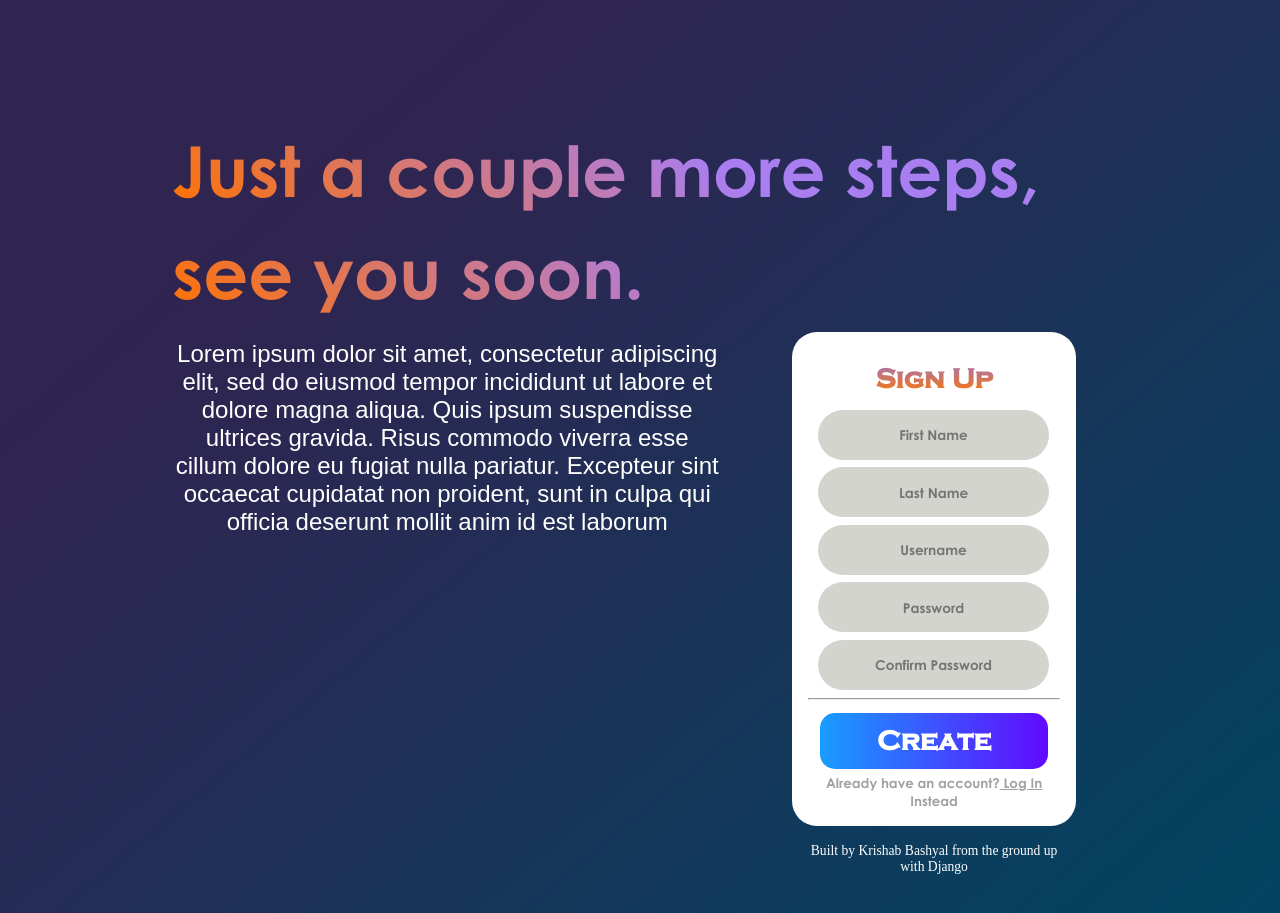
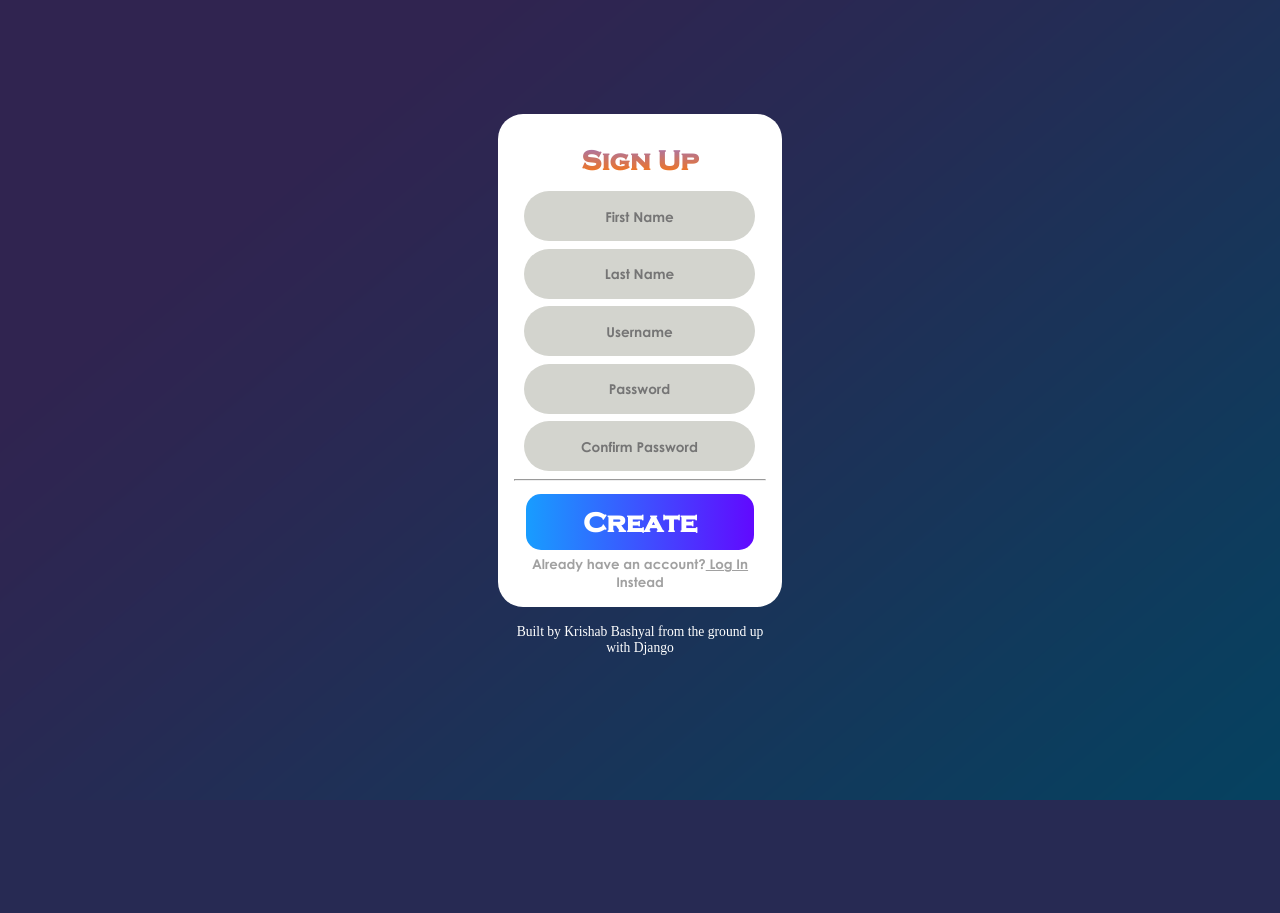
Before and after one commit to krishabbashyal/task-manager, a Django app: page /register/ in a window 1280 px wide. After the commit the page ends 800 px from the top, so only its background shows below. Run offline with Django 3.2, Linux system fonts and the light colour scheme.

Commit message:
Made some edits to login and register page in order to work with series of displays

```diff
--- a/mainProjectDir/users/static/users/users.css
+++ b/mainProjectDir/users/static/users/users.css
@@ -18,8 +18,8 @@ body {
     padding: 1rem;
     width: 20%;
     text-align: center;
-    margin-top: -18%;
-    margin-left: 62%;
+    margin: auto;
+    margin-top: 9%;
 }
 
 .login-panel{
@@ -29,8 +29,7 @@ body {
     width: 20%;
     text-align: center;
     margin: auto;
-    margin-top: -18%;
-    margin-left: 62%;
+    margin-top: 9%;
 }
 
 .register-card-title{
@@ -112,9 +111,11 @@ body {
     background-color: #d2f4db;
     color: #46763a;
     list-style: none;
-    margin-left: 57%;
-    position: absolute;
-    top: 15%;
+    margin: auto;
+    margin-top: 10%;
+    margin-left: 36%;
+    margin-bottom: -8%;
+
 }
 
 .form-control input{
@@ -161,8 +162,8 @@ body {
     padding: 1rem;
     width: 20%;
     text-align: center;
+    margin: auto;
     margin-top: -1%;
-    margin-left: 62%;
 
 }
 
@@ -173,34 +174,3 @@ body {
     font-family: 'Century Gothic';
     font-weight: bolder;
 }
-
-.text-one{
-    background-color: #6f00ff1f;
-    background-image: linear-gradient(45deg, #fe7204, #a97ef0, #a97ef0);
-    background-size: 100%;
-    -webkit-background-clip: text;
-    -moz-background-clip: text;
-    -webkit-text-fill-color: transparent;
-    -moz-text-fill-color: transparent;
-}
-
-.text-two{
-    margin-top: -3%;
-    background-color: #6f00ff1f;
-    background-image: linear-gradient(45deg, #fe7204, #a97ef0, #a97ef0);
-    background-size: 100%;
-    -webkit-background-clip: text;
-    -moz-background-clip: text;
-    -webkit-text-fill-color: transparent;
-    -moz-text-fill-color: transparent;
-}
-.text-paragraph{
-    color: white;
-    margin-top: -2%;
-    width: 50%;
-    text-align: center;
-    font-size: 24px;
-    font-weight: 100;
-    font-style: normal;
-    font-family: Arial, Helvetica, sans-serif;
-}
--- a/mainProjectDir/users/templates/users/loginPage.html
+++ b/mainProjectDir/users/templates/users/loginPage.html
@@ -7,10 +7,6 @@
 
 {% block content %}
 <div>
-    <div class = "text-group">
-        <h1 class = "text-one">Manage all of your tasks,</h1>
-        <h1 class = "text-two">from just one place.</h1>
-        <p class = 'text-paragraph'>Lorem ipsum dolor sit amet, consectetur adipiscing elit, sed do eiusmod tempor incididunt ut labore et dolore magna aliqua. Quis ipsum suspendisse ultrices gravida. Risus commodo viverra esse cillum dolore eu fugiat nulla pariatur. Excepteur sint occaecat cupidatat non proident, sunt in culpa qui officia deserunt mollit anim id est laborum</p>
     </div>
     <div>
         {% if messages %}
--- a/mainProjectDir/users/templates/users/registerPage.html
+++ b/mainProjectDir/users/templates/users/registerPage.html
@@ -9,11 +9,6 @@
 
 
 <div>
-    <div class = "text-group">
-        <h1 class = "text-one">Just a couple more steps,</h1>
-        <h1 class = "text-two">see you soon.</h1>
-        <p class = 'text-paragraph'>Lorem ipsum dolor sit amet, consectetur adipiscing elit, sed do eiusmod tempor incididunt ut labore et dolore magna aliqua. Quis ipsum suspendisse ultrices gravida. Risus commodo viverra esse cillum dolore eu fugiat nulla pariatur. Excepteur sint occaecat cupidatat non proident, sunt in culpa qui officia deserunt mollit anim id est laborum</p>
-    </div>
     <form method = "POST" novalidate>
         {% csrf_token %}
             <div class = 'register-panel'>
```
Also changed, not shown: mainProjectDir/db.sqlite3.
